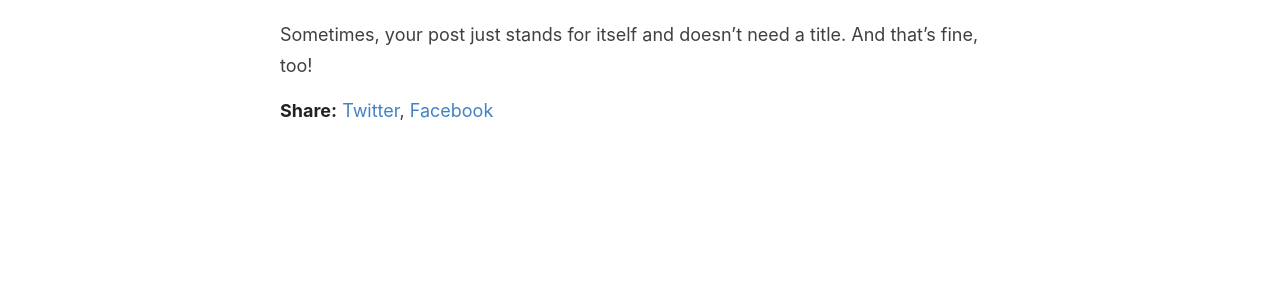
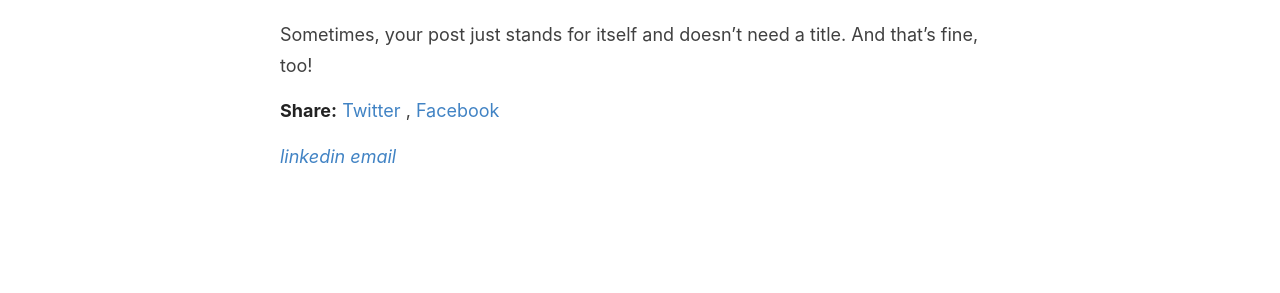
Before and after one commit to alucab/alucab.github.io, a Jekyll site: the page built from _posts/2019-08-08-no-title-posts.md, in a window 1280 px wide. Shown: the part 271-564 px from the top of the page. Built offline with Jekyll 4.4.1, drawn with Linux system fonts in a browser that asks for light colours.

Commit message:
Update post.html

```diff
--- a/_layouts/post.html
+++ b/_layouts/post.html
@@ -28,8 +28,24 @@ layout: default
   </div>
 
   <div>
-    <p><span class="share-box">Share:</span> <a href="http://twitter.com/share?text={{ page.title }}&url={{site.url}}{{page.url}}" target="_blank">Twitter</a>, <a href="https://www.facebook.com/sharer.php?u={{site.url}}{{page.url}}" target="_blank">Facebook</a></p>
-  </div>
+    <p>
+      <span class="share-box">Share:</span>
+      <a href="http://twitter.com/share?text={{ page.title }}&url={{site.url}}{{page.url}}" target="_blank">Twitter</a>
+      ,
+      <a href="https://www.facebook.com/sharer.php?u={{site.url}}{{page.url}}" target="_blank">Facebook</a></p>
+
+      <a  href="https://www.linkedin.com/shareArticle?mini=true&url={{ site.url }}{{ site.baseurl }}{{ page.url }}&title={{ page.title }}&summary={{ page.description }}&source={{ site.title }}"
+      onclick="window.open(this.href, 'pop-up', 'left=20,top=20,width=500,height=500,toolbar=1,resizable=0'); return false;"
+      title="Share on LinkedIn" >
+      <i class="fa fa-linkedin share-button"> linkedin</i>
+      </a>
+
+      <a  href="mailto:?subject={{ page.title }}&amp;body=Check out this site {{ site.url }}{{ site.baseurl }}{{ page.url }}"
+          title="Share via Email" >
+          <i class="fa fa-envelope share-button"> email</i>
+      </a>
+
+    </div>
 
   <!--<div class="date">
     Written on {{ page.date | date: "%B %e, %Y" }}
```
